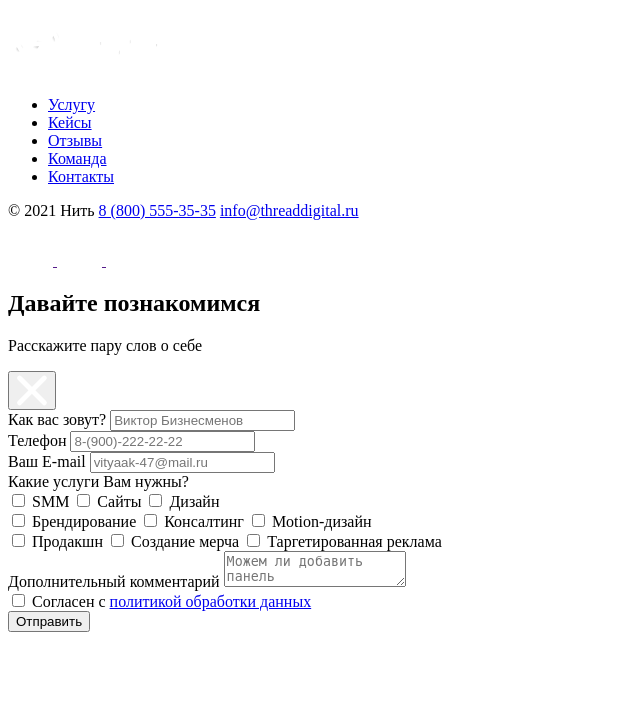
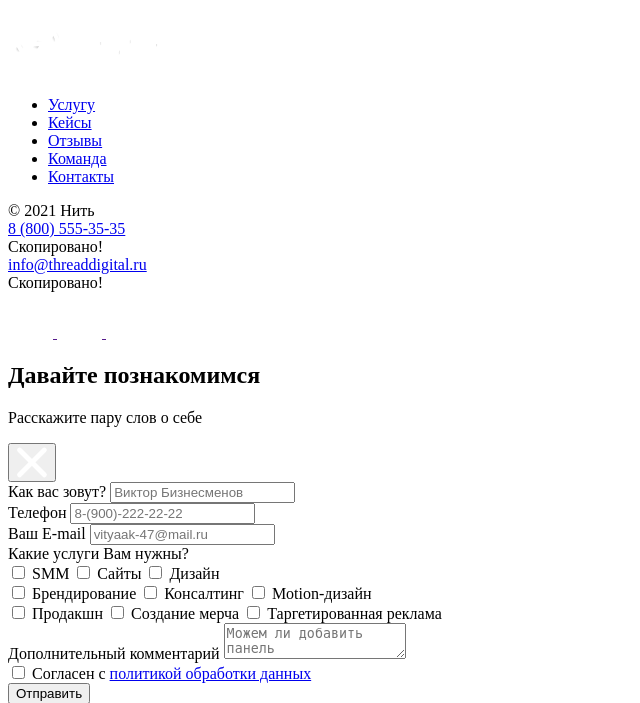
Before and after one commit to acr0matic/threaddigital, a PHP site: page /partials/footer.php in a window 1280 px wide. Shown: the top 703 px of the page, without its empty margins (0-640 px from the left). Run offline with PHP 8.4, Linux system fonts and the light colour scheme.

Commit message:
feat: доработан тултип

```diff
--- a/src/partials/footer.php
+++ b/src/partials/footer.php
@@ -26,8 +26,17 @@
 
            <div class="footer__info">
              <span class="footer__copyright">© 2021 Нить </span>
-             <a href="tel:+78005553535" class="header__link">8 (800) 555-35-35</a>
-             <a href="mailto:info@threaddigital.ru" class="header__link">info@threaddigital.ru</a>
+             <div class="footer__contact footer__copy">
+               <a href="tel:+78005553535" class="footer__link">8 (800) 555-35-35</a>
+               <div class="footer__tooltip tooltip tooltip--top">Скопировано!</div>
+             </div>
+             <!-- /.footer__contact -->
+
+             <div class="footer__contact footer__copy">
+               <a href="mailto:info@threaddigital.ru" class="footer__link">info@threaddigital.ru</a>
+               <div class="footer__tooltip tooltip tooltip--top">Скопировано!</div>
+             </div>
+             <!-- /.footer__contact -->
 
              <div class="footer__social">
                <a class="footer__link social-link" href="">
@@ -232,6 +241,7 @@
  <script src="scripts/service-card.js"></script>
  <script src="scripts/team.js"></script>
  <script src="scripts/feedback.js"></script>
+ <script src="scripts/footer.js"></script>
  <script src="scripts/forms.js"></script>
  <!-- endbuild -->
  </body>
--- /dev/null
+++ b/src/scripts/footer.js
@@ -0,0 +1,4 @@
+const footer = document.querySelector('footer');
+const footerCopy = footer.querySelectorAll('.footer__copy');
+
+footerCopy.forEach(copyBlock => Copy(footer, copyBlock));
```
Also changed, not shown: src/scss/components/tooltip/_tooltip.scss (+21 -6 lines), src/scss/layout/common/_footer.scss (+9 -0 lines).
